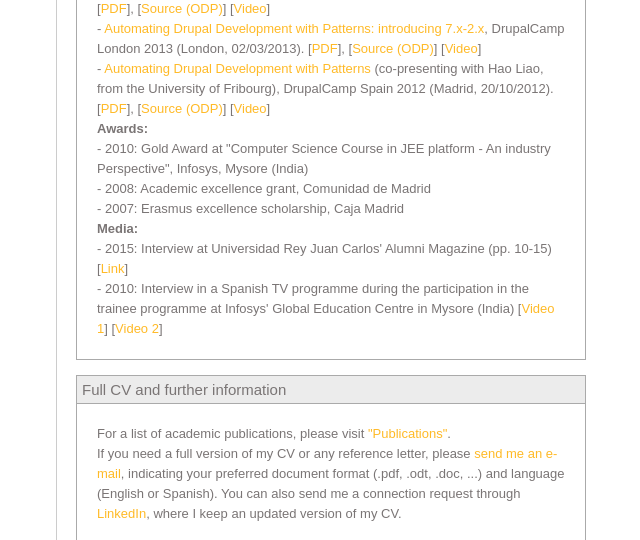
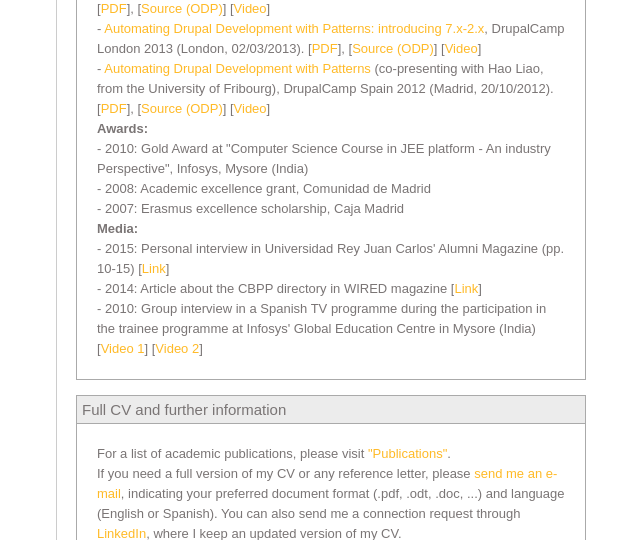
Before and after one commit to drozas/davidrozas.com, a PHP site: page /cv.php?set_language=1 in a window 1280 px wide. Shown: the part 1067-1607 px from the top of the page, without its empty margins (409-1049 px from the left). Run offline with PHP 8.4, Linux system fonts and the light colour scheme; data that the repository does not hold is empty; some libraries are stand-ins or nearby versions.

Commit message:
Adding ref to wired magazine

```diff
--- a/cv.php
+++ b/cv.php
@@ -55,8 +55,9 @@
 	    - 2007: Erasmus excellence scholarship, Caja Madrid<br />
 
 	    <b>Media:</b> <br />
-	    - 2015: Interview at Universidad Rey Juan Carlos' Alumni Magazine (pp. 10-15) [<a href=\"http://www.unipedia.es/urjc/alumni/RevistaN12/\" target=\"_blank\">Link</a>]<br />
-	    - 2010: Interview in a Spanish TV programme during the participation in the trainee programme at Infosys' Global Education Centre in Mysore (India) [<a href=\"https://www.youtube.com/watch?v=VD8kVvoMZ3U\" target=\"_blank\">Video 1</a>] [<a href=\"https://www.youtube.com/watch?v=Uw516Gl86PE\" target=\"_blank\">Video 2</a>]<br />
+	    - 2015: Personal interview in Universidad Rey Juan Carlos' Alumni Magazine (pp. 10-15) [<a href=\"http://www.unipedia.es/urjc/alumni/RevistaN12/\" target=\"_blank\">Link</a>]<br />
+	    - 2014: Article about the CBPP directory in WIRED magazine [<a href=\"http://www.wired.com/2014/03/directory-commons-based-peer-production/\" target=\"_blank\">Link</a>]<br />
+		- 2010: Group interview in a Spanish TV programme during the participation in the trainee programme at Infosys' Global Education Centre in Mysore (India) [<a href=\"https://www.youtube.com/watch?v=VD8kVvoMZ3U\" target=\"_blank\">Video 1</a>] [<a href=\"https://www.youtube.com/watch?v=Uw516Gl86PE\" target=\"_blank\">Video 2</a>]<br />
 
 
 	";
```
